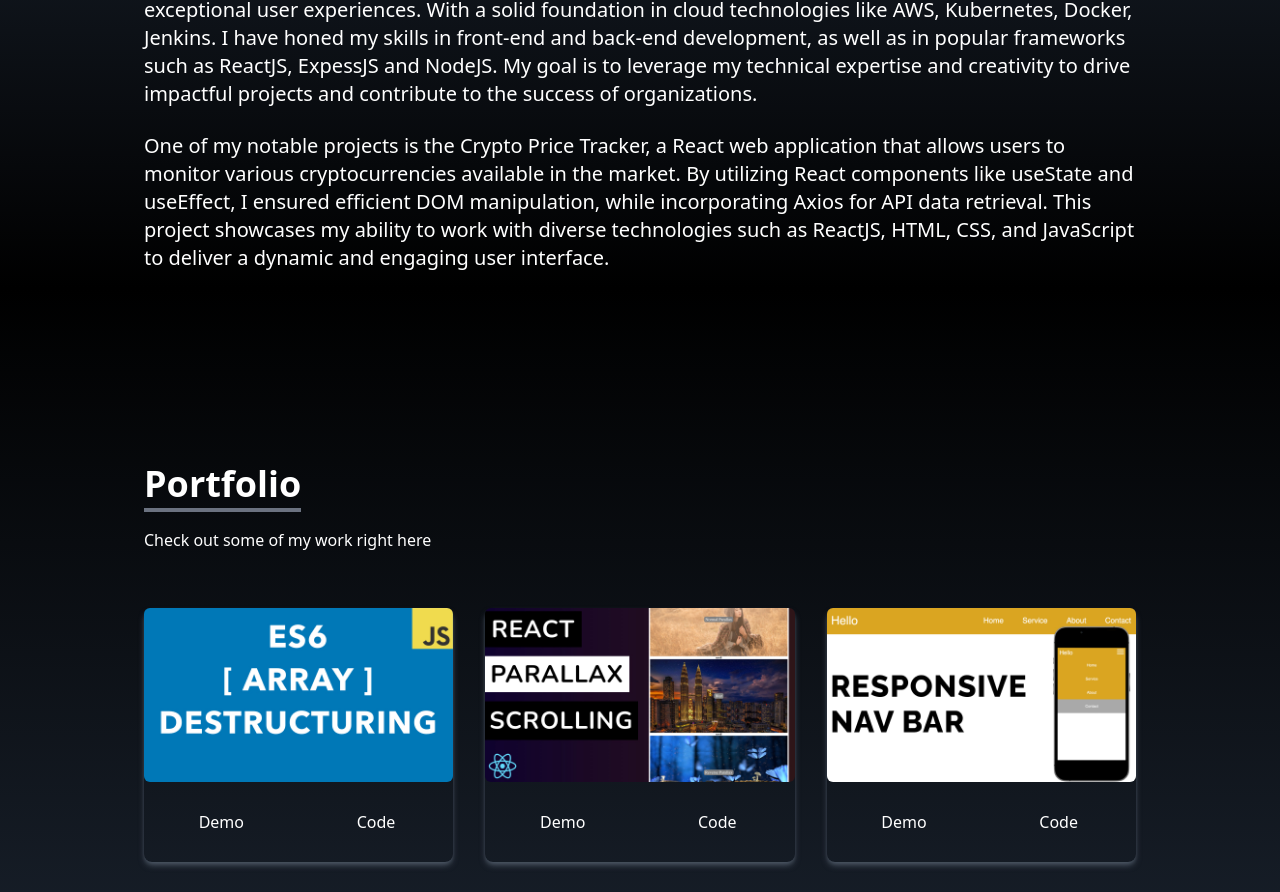
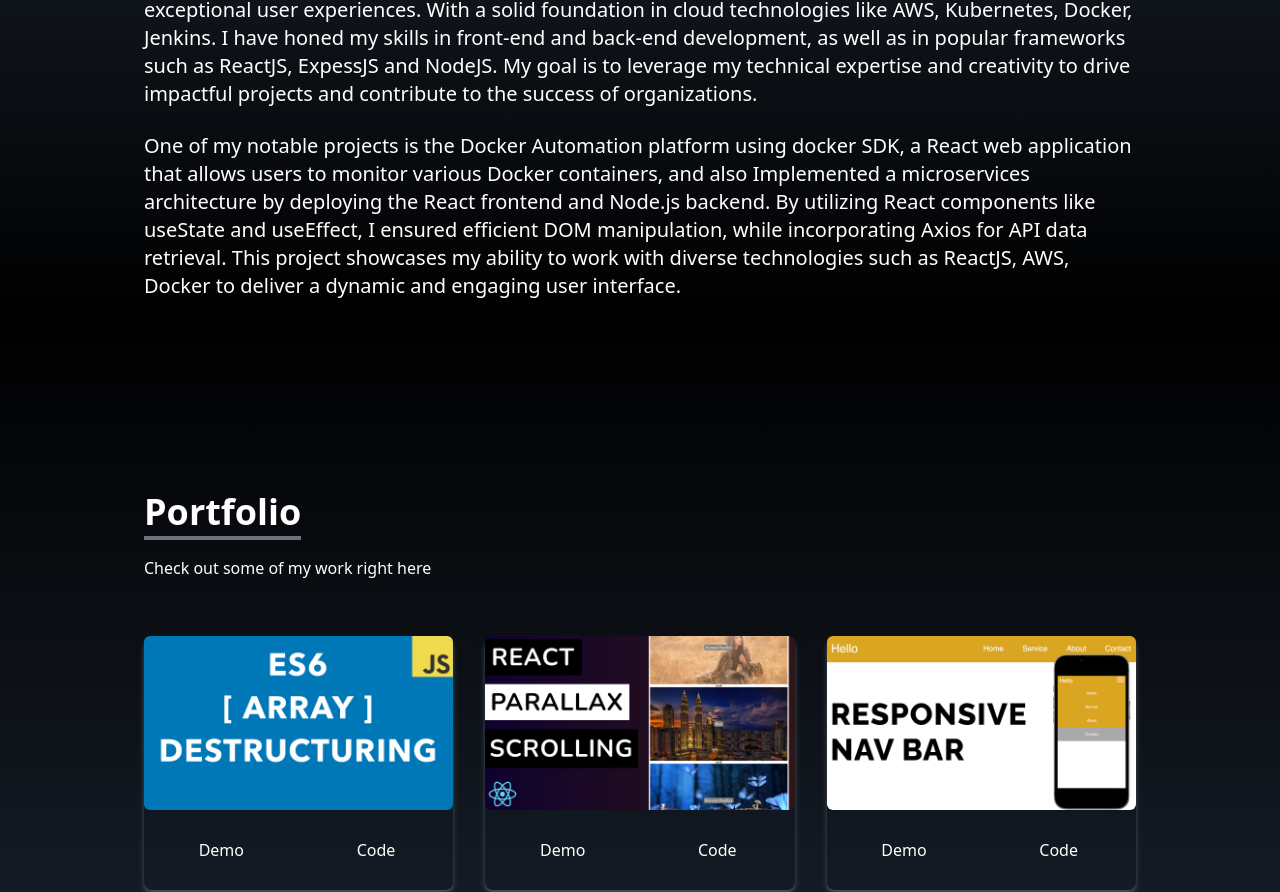
Before and after one commit to Sohail-9/my-portfolio, a React (Create React App) app: page / in a window 1280 px wide. Shown: the part 1028-1920 px from the top of the page. Built offline with nearby package versions, Linux system fonts and the light colour scheme.

Commit message:
new commit

```diff
--- a/src/components/About.jsx
+++ b/src/components/About.jsx
@@ -26,10 +26,10 @@
         <br />
 
         <p className="text-xl">
-        One of my notable projects is the Crypto Price Tracker,
-        a React web application that allows users to monitor various cryptocurrencies available in the market.
+        One of my notable projects is the Docker Automation platform using docker SDK,
+        a React web application that allows users to monitor various Docker containers, and also Implemented a microservices architecture by deploying the React frontend and Node.js backend.
         By utilizing React components like useState and useEffect, I ensured efficient DOM manipulation, while incorporating Axios for API data retrieval.
-        This project showcases my ability to work with diverse technologies such as ReactJS, HTML, CSS, and JavaScript to deliver a dynamic and engaging user interface.
+        This project showcases my ability to work with diverse technologies such as ReactJS, AWS, Docker to deliver a dynamic and engaging user interface.
         </p>
       </div>
     </div>
```
